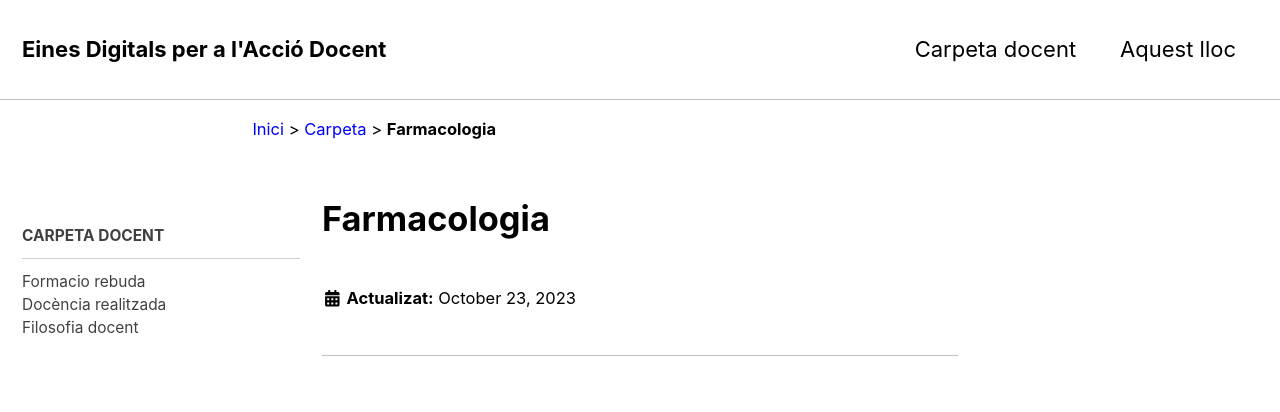
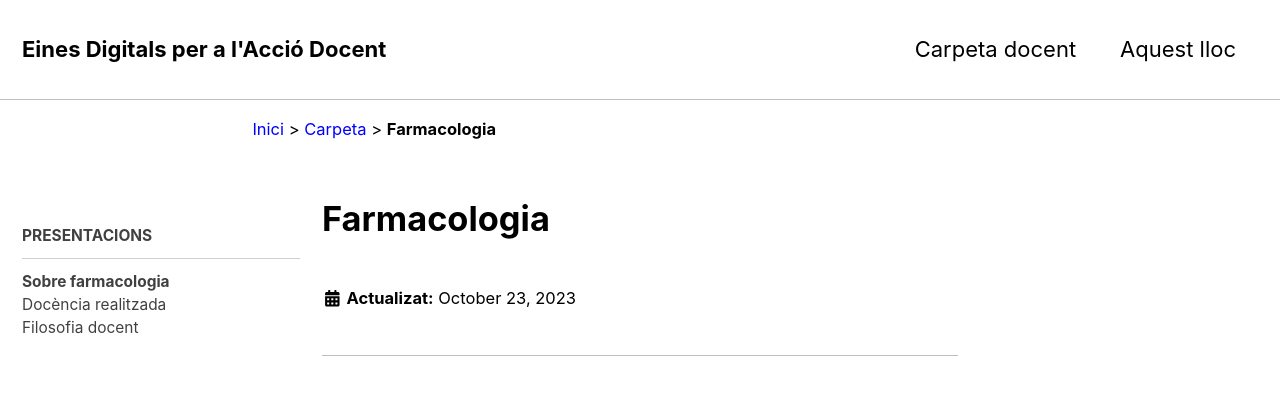
Before and after one commit to jepcastel/github.io, a Jekyll site: the page built from _carpeta/01Farmacologia.md, in a window 1280 px wide. Shown: the top 412 px of the page. Built offline with Jekyll 4.4.1, drawn with Linux system fonts in a browser that asks for light colours; nearby versions of some CDN libraries.

Commit message:
Update navigation.yml

```diff
--- a/_data/navigation.yml
+++ b/_data/navigation.yml
@@ -6,11 +6,11 @@ main:
     url: /about/
 
 Carpeta:
-   - title: "Carpeta docent"
+   - title: "Presentacions"
      children:
-       - title: "Formacio rebuda"
-         url: /carpeta/01Formacio-rebuda/
+       - title: "Sobre farmacologia"
+         url: /carpeta/01Farmacologia/
        - title: "Docència realitzada"
-         url: /carpeta/02Docencia-realitzada/
+         url: /carpeta/02Aprenentatge-virtual/
        - title: "Filosofia docent"
-         url: /carpeta/03Filosofia-docent/
+         url: /carpeta/03Metopdes-docents/
```
